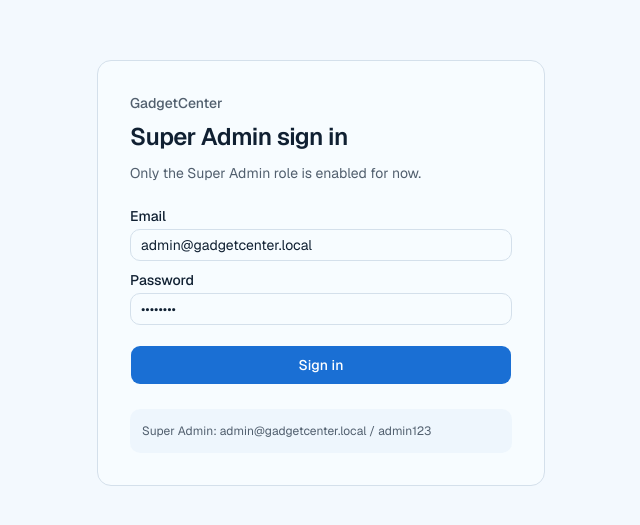
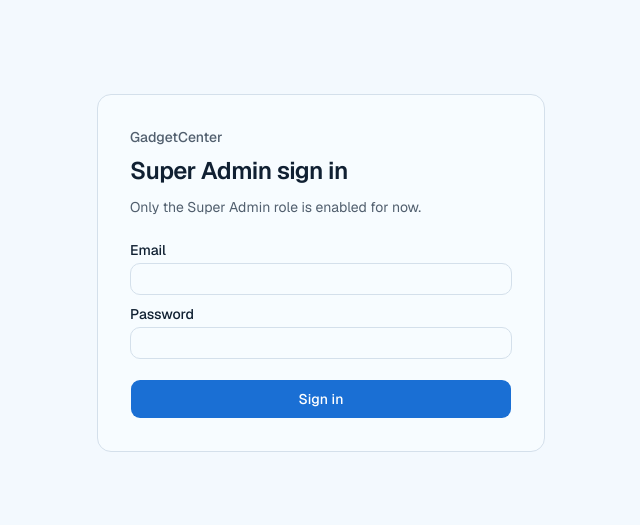
Before and after one commit to yogipowar/gadget-center, a Next.js app: page /admin/login in a window 1280 px wide. Shown: the part 127-652 px from the top of the page, without its empty margins (319-959 px from the left). Built offline with nearby package versions, Linux system fonts and the light colour scheme; no server answers.

Commit message:
Stop publishing the default admin password in the live login page.
Co-authored-by: Cursor <cursoragent@cursor.com>

```diff
--- a/src/components/admin/screens/login-screen.tsx
+++ b/src/components/admin/screens/login-screen.tsx
@@ -9,12 +9,12 @@ import { Input } from "@/components/ui/input";
 import { Label } from "@/components/ui/label";
 import { routes } from "@/config/routes";
 import { siteConfig } from "@/config/site";
-import { DEMO_STAFF, loginStaff, readStaffSession } from "@/features/admin/auth";
+import { loginStaff, readStaffSession } from "@/features/admin/auth";
 
 export function LoginScreen() {
   const router = useRouter();
-  const [email, setEmail] = useState(DEMO_STAFF[0].email);
-  const [password, setPassword] = useState(DEMO_STAFF[0].password);
+  const [email, setEmail] = useState("");
+  const [password, setPassword] = useState("");
   const [submitting, setSubmitting] = useState(false);
 
   useEffect(() => {
@@ -72,9 +72,6 @@ export function LoginScreen() {
             {submitting ? "Signing in…" : "Sign in"}
           </Button>
         </form>
-        <p className="mt-6 rounded-lg bg-muted/60 p-3 text-xs leading-5 text-muted-foreground">
-          Super Admin: {DEMO_STAFF[0].email} / {DEMO_STAFF[0].password}
-        </p>
       </div>
     </main>
   );
--- a/src/features/admin/auth.ts
+++ b/src/features/admin/auth.ts
@@ -1,6 +1,6 @@
 import { apiClient } from "@/lib/api/client";
 import { routes } from "@/config/routes";
-import type { StaffAccount, StaffSession } from "@/features/admin/types";
+import type { StaffSession } from "@/features/admin/types";
 
 const sessionListeners = new Set<() => void>();
 let cachedSession: StaffSession | null = null;
@@ -35,15 +35,6 @@ export function subscribeStaffSession(onStoreChange: () => void) {
   };
 }
 
-export const DEMO_STAFF: StaffAccount[] = [
-  {
-    email: "admin@gadgetcenter.local",
-    password: "admin123",
-    name: "Yogesh Powar",
-    role: "SUPER_ADMIN",
-  },
-];
-
 export async function loginStaff(email: string, password: string): Promise<StaffSession | null> {
   const response = await apiClient.post<StaffSession>(routes.api.adminLogin, { email, password });
   if (!response.success || !response.data) {
```
